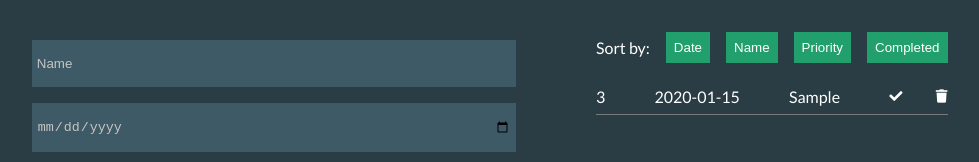
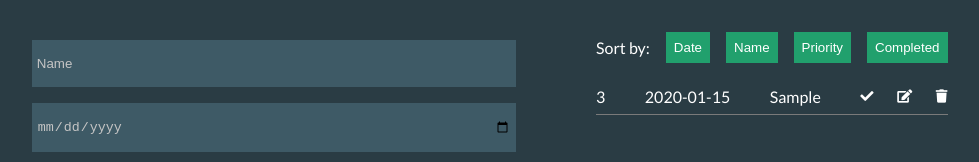
Before and after one commit to Muiqqq/Deadline-App-Frontend, a React (Create React App) app in the folder deadline-app/: page / in a window 1280 px wide. Both pictures are taken after typing "Sample", "2020-01-15", "Sample", "Sample" into the empty fields and a click on the button "Add". Shown: the top 162 px of the page, without its empty margins (5-984 px from the left). Built offline with nearby package versions, Linux system fonts and the light colour scheme.

Commit message:
Add a quick EditButton component to Todo.js

```diff
--- a/deadline-app/src/components/Todo.js
+++ b/deadline-app/src/components/Todo.js
@@ -30,6 +30,7 @@ const Todo = ({ todo, todos, deleteHandler, completeHandler }) => {
       <button onClick={markCompleted} className='btn-flat task-completed'>
         <i className='fas fa-check'></i>
       </button>
+      <EditButton />
       <button onClick={removeItem} className='btn-flat'>
         <i className='fas fa-trash'></i>
       </button>
@@ -37,4 +38,13 @@ const Todo = ({ todo, todos, deleteHandler, completeHandler }) => {
   );
 };
 
+// Change later to a more permanent solution
+function EditButton(props) {
+  return (
+    <button className='btn-flat'>
+      <i className='fas fa-edit'></i>
+    </button>
+  );
+}
+
 export default Todo;
```
